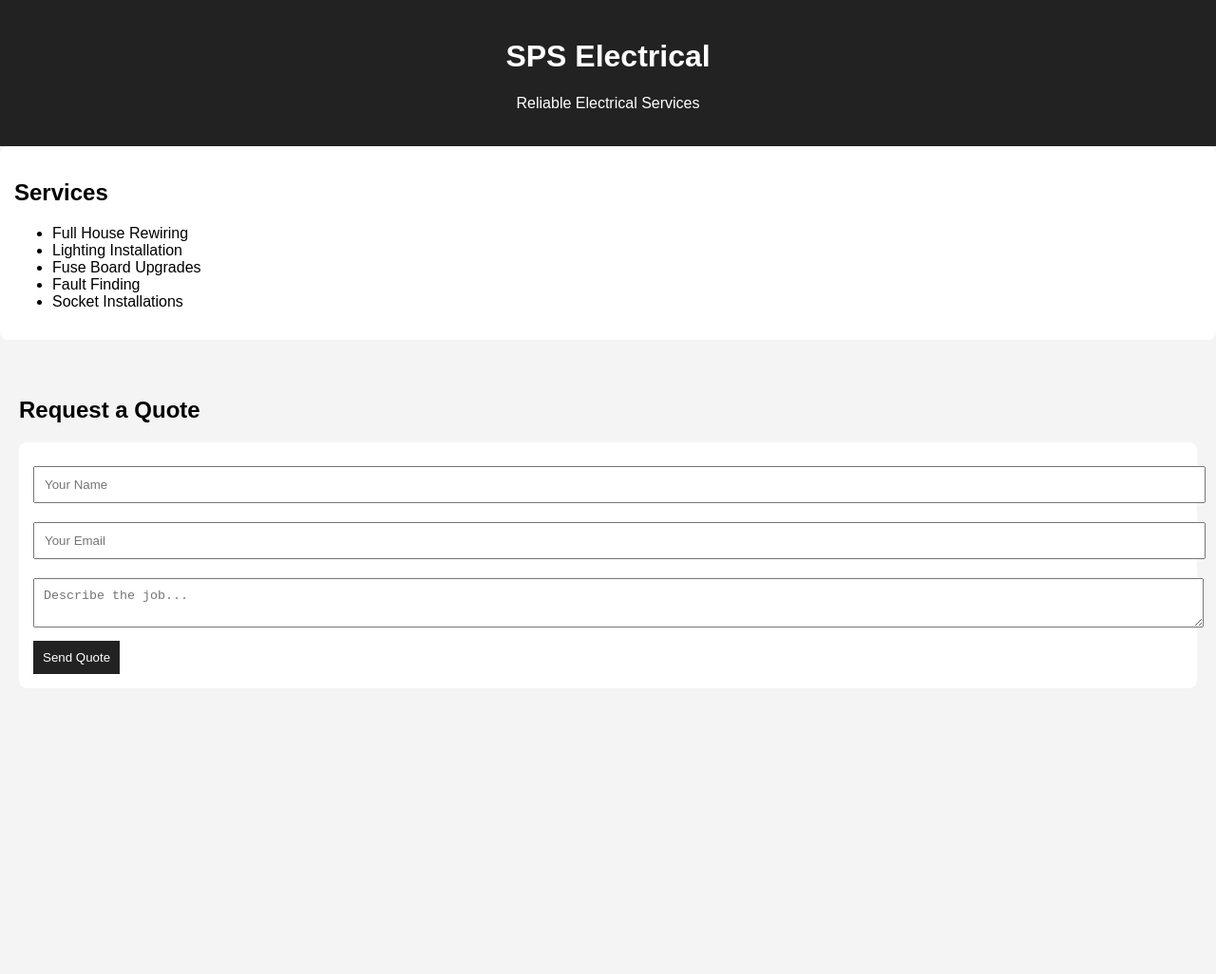
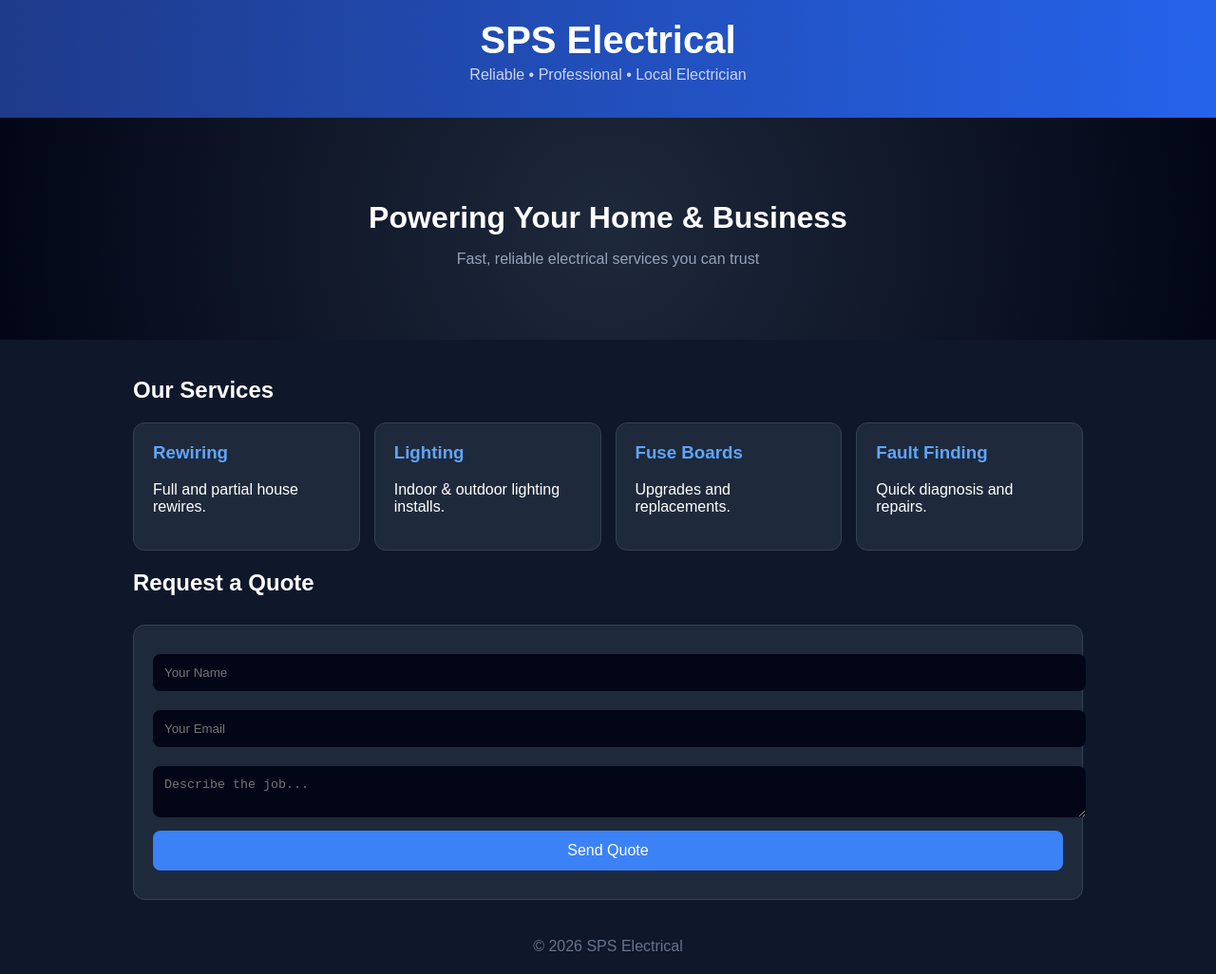
Before and after one commit to rumseycatherine255-svg/website, a website: page public/index.html in a window 1280 px wide. Shown: the whole page at 95% size. Before the commit the page ends 800 px from the top, so only its background shows below. Drawn offline with Linux system fonts and the light colour scheme.

Commit message:
Update index.html

```diff
--- a/public/index.html
+++ b/public/index.html
@@ -3,43 +3,120 @@
 <head>
   <meta charset="UTF-8">
   <title>SPS Electrical</title>
+  <meta name="viewport" content="width=device-width, initial-scale=1.0">
+
   <style>
     body {
-      font-family: Arial;
       margin: 0;
-      background: #f4f4f4;
+      font-family: Arial, sans-serif;
+      background: #0f172a;
+      color: white;
     }
+
     header {
-      background: #222;
-      color: white;
+      background: linear-gradient(90deg, #1e3a8a, #2563eb);
       padding: 20px;
       text-align: center;
     }
-    section {
+
+    header h1 {
+      margin: 0;
+      font-size: 2.5rem;
+    }
+
+    header p {
+      margin-top: 5px;
+      color: #cbd5f5;
+    }
+
+    .hero {
+      text-align: center;
+      padding: 60px 20px;
+      background: radial-gradient(circle, #1e293b, #020617);
+    }
+
+    .hero h2 {
+      font-size: 2rem;
+      margin-bottom: 10px;
+    }
+
+    .hero p {
+      color: #94a3b8;
+    }
+
+    .container {
+      max-width: 1000px;
+      margin: auto;
       padding: 20px;
     }
+
     .services {
-      background: white;
-      margin-bottom: 20px;
-      padding: 15px;
-      border-radius: 8px;
+      display: grid;
+      grid-template-columns: repeat(auto-fit, minmax(200px, 1fr));
+      gap: 15px;
     }
+
+    .card {
+      background: #1e293b;
+      padding: 20px;
+      border-radius: 12px;
+      transition: 0.3s;
+      border: 1px solid #334155;
+    }
+
+    .card:hover {
+      transform: translateY(-5px);
+      border-color: #3b82f6;
+    }
+
+    .card h3 {
+      margin-top: 0;
+      color: #60a5fa;
+    }
+
     form {
-      background: white;
-      padding: 15px;
-      border-radius: 8px;
+      margin-top: 30px;
+      background: #1e293b;
+      padding: 20px;
+      border-radius: 12px;
+      border: 1px solid #334155;
     }
+
     input, textarea {
       width: 100%;
+      padding: 12px;
       margin: 10px 0;
-      padding: 10px;
+      border-radius: 8px;
+      border: none;
+      background: #020617;
+      color: white;
     }
+
     button {
-      background: #222;
+      width: 100%;
+      padding: 12px;
+      background: #3b82f6;
+      border: none;
       color: white;
-      padding: 10px;
-      border: none;
+      font-size: 1rem;
+      border-radius: 8px;
       cursor: pointer;
+      transition: 0.2s;
+    }
+
+    button:hover {
+      background: #2563eb;
+    }
+
+    .status {
+      margin-top: 10px;
+      text-align: center;
+    }
+
+    footer {
+      text-align: center;
+      padding: 20px;
+      color: #64748b;
     }
   </style>
 </head>
@@ -47,35 +124,60 @@
 
 <header>
   <h1>SPS Electrical</h1>
-  <p>Reliable Electrical Services</p>
+  <p>Reliable • Professional • Local Electrician</p>
 </header>
 
-<section class="services">
-  <h2>Services</h2>
-  <ul>
-    <li>Full House Rewiring</li>
-    <li>Lighting Installation</li>
-    <li>Fuse Board Upgrades</li>
-    <li>Fault Finding</li>
-    <li>Socket Installations</li>
-  </ul>
+<section class="hero">
+  <h2>Powering Your Home & Business</h2>
+  <p>Fast, reliable electrical services you can trust</p>
 </section>
 
-<section>
+<div class="container">
+
+  <h2>Our Services</h2>
+  <div class="services">
+    <div class="card">
+      <h3>Rewiring</h3>
+      <p>Full and partial house rewires.</p>
+    </div>
+    <div class="card">
+      <h3>Lighting</h3>
+      <p>Indoor & outdoor lighting installs.</p>
+    </div>
+    <div class="card">
+      <h3>Fuse Boards</h3>
+      <p>Upgrades and replacements.</p>
+    </div>
+    <div class="card">
+      <h3>Fault Finding</h3>
+      <p>Quick diagnosis and repairs.</p>
+    </div>
+  </div>
+
   <h2>Request a Quote</h2>
+
   <form id="quoteForm">
-    <input type="text" name="name" placeholder="Your Name" required />
-    <input type="email" name="email" placeholder="Your Email" required />
+    <input type="text" name="name" placeholder="Your Name" required>
+    <input type="email" name="email" placeholder="Your Email" required>
     <textarea name="message" placeholder="Describe the job..." required></textarea>
     <button type="submit">Send Quote</button>
+    <div class="status" id="status"></div>
   </form>
-</section>
+
+</div>
+
+<footer>
+  © 2026 SPS Electrical
+</footer>
 
 <script>
   const form = document.getElementById('quoteForm');
+  const status = document.getElementById('status');
 
   form.addEventListener('submit', async (e) => {
     e.preventDefault();
+
+    status.textContent = "Sending...";
 
     const data = {
       name: form.name.value,
@@ -83,6 +185,7 @@
       message: form.message.value
     };
 
+    try {
       const res = await fetch('/send-quote', {
         method: 'POST',
         headers: { 'Content-Type': 'application/json' },
@@ -90,10 +193,13 @@
       });
 
       if (res.ok) {
-      alert('Quote sent successfully!');
+        status.textContent = "✅ Quote sent successfully!";
         form.reset();
       } else {
-      alert('Error sending quote.');
+        status.textContent = "❌ Failed to send. Try again.";
+      }
+    } catch (err) {
+      status.textContent = "❌ Server error.";
     }
   });
 </script>
```
Lines whose indentation alone changed are shown as unchanged.
